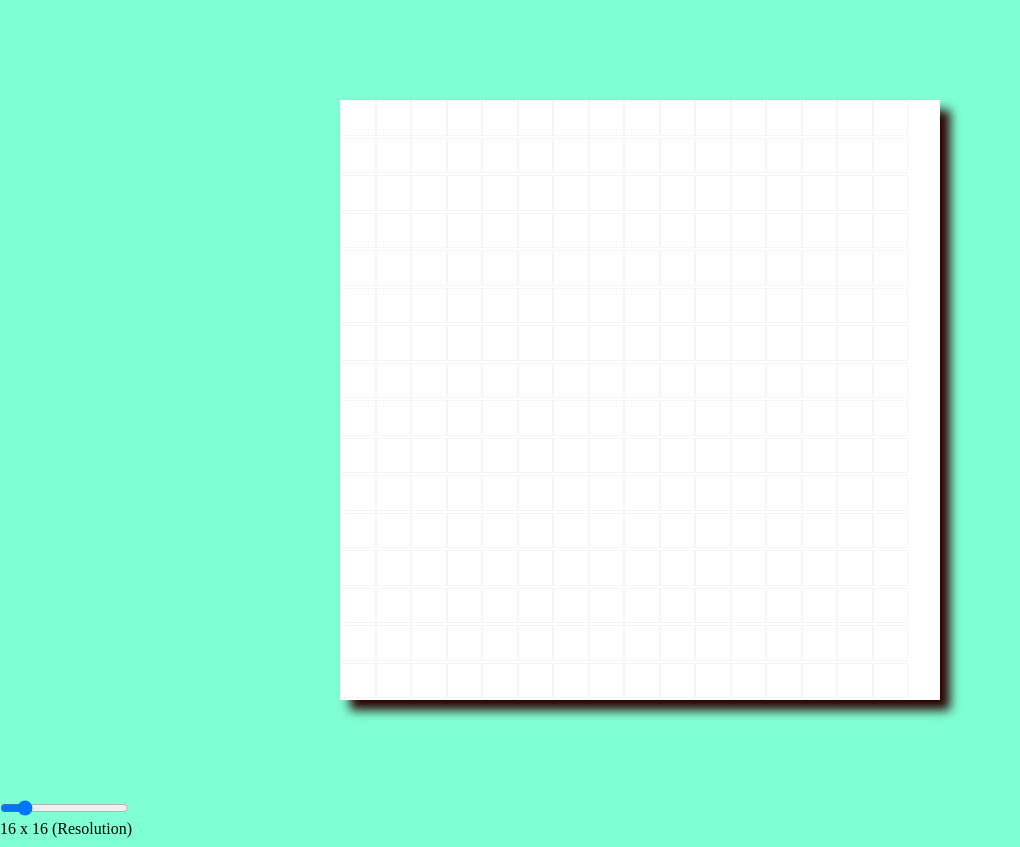
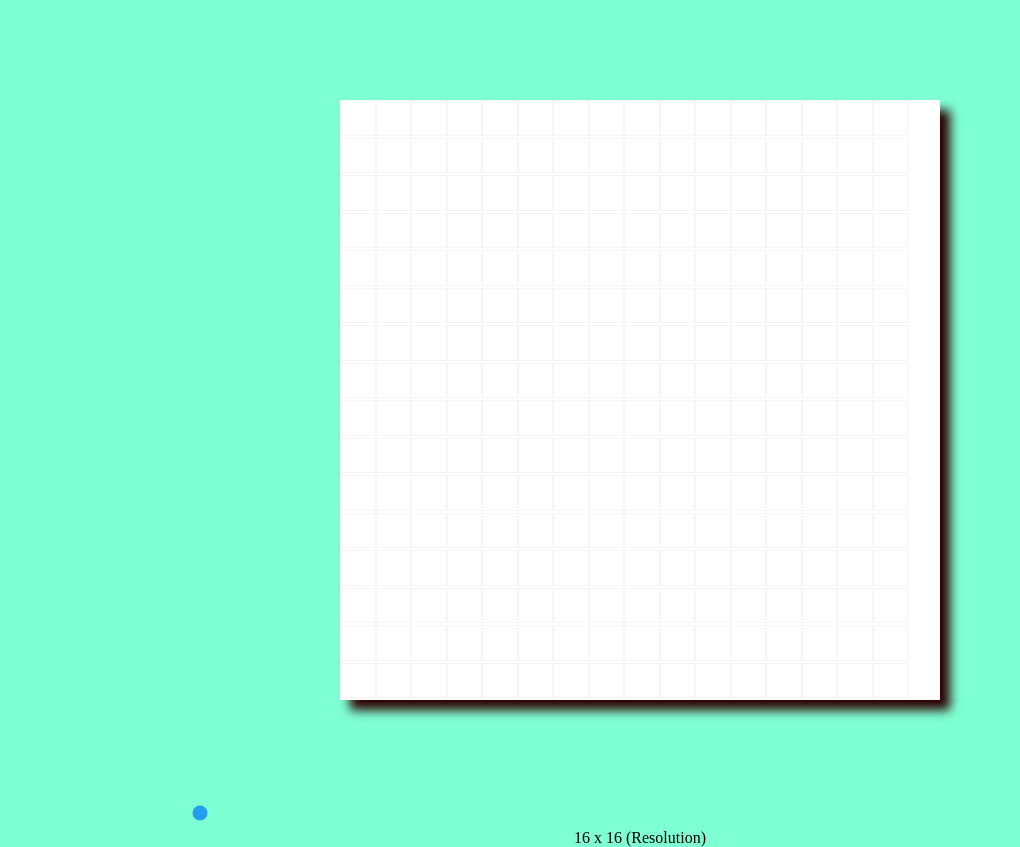
Before and after one commit to sivajeyabalan/ETCH-A-SKETCH, a plain HTML site: page index.html in a window 1280 px wide. Shown: the whole page, without its empty margins (0-1020 px from the left). Drawn offline with Linux system fonts and the light colour scheme.

Commit message:
styled range

```diff
--- a/style.css
+++ b/style.css
@@ -47,3 +47,30 @@ body {
   border: 1px solid whitesmoke; /* Adjusted border to 1px to better fit the grid */
   box-sizing: border-box; /* Ensures the border is included in the element's width and height */
 }
+
+#slider-container{
+    margin : 0 auto ;
+}
+
+.slider{
+  -webkit-appearance: none;
+  appearance: none;
+  height: 25px;
+  width: 100%;
+  background-color: aquamarine;
+  outline: none;
+  opacity: 0.7;
+  -webkit-transition: .2s;
+  transition: opacity .2s;
+
+}
+
+#slider-value {
+  margin: 0 auto;
+  text-align: center;
+
+}
+
+.slider:hover{
+  opacity: 1;
+}
```
